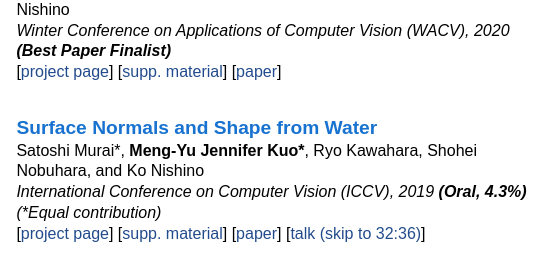
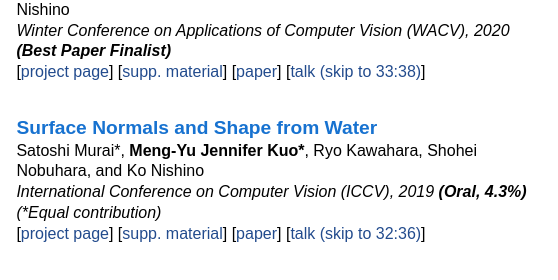
Before and after one commit to myjk1992/myjk1992.github.io, a plain HTML site: page index.html in a window 1280 px wide. Shown: the part 748-1028 px from the top of the page, 500-1058 px from the left. Drawn offline with Linux system fonts and the light colour scheme.

Commit message:
add wacv talk link

```diff
--- a/index.html
+++ b/index.html
@@ -67,6 +67,7 @@ width="250" height="268" />&nbsp;</td>
 <i>Winter Conference on Applications of Computer Vision (WACV), 2020 <b>(Best Paper Finalist)</b></i><br />
 [<a href="https://vision.ist.i.kyoto-u.ac.jp/research/waterreflection/" target="_blank">project page</a>]
 [<a href="https://vision.ist.i.kyoto-u.ac.jp/pubs/RKawahara_WACV20_supp.mp4" target="_blank">supp. material</a>] [<a href="https://vision.ist.i.kyoto-u.ac.jp/pubs/RKawahara_WACV20.pdf" target="_blank">paper</a>]
+[<a href="https://www.youtube.com/watch?v=HiE5yFoT7wY&t=2018" target="_blank">talk (skip to 33:38)</a>]
 </td>
 </tr>
 
```
